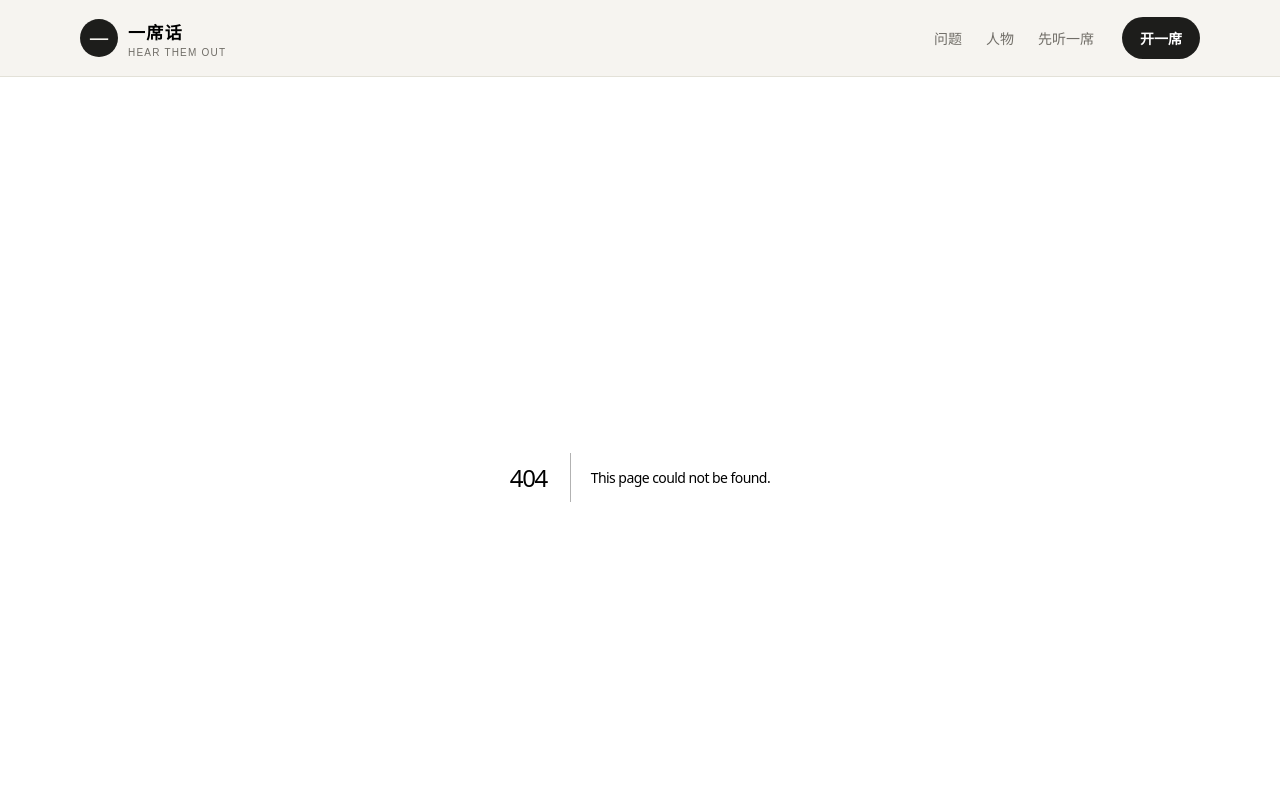
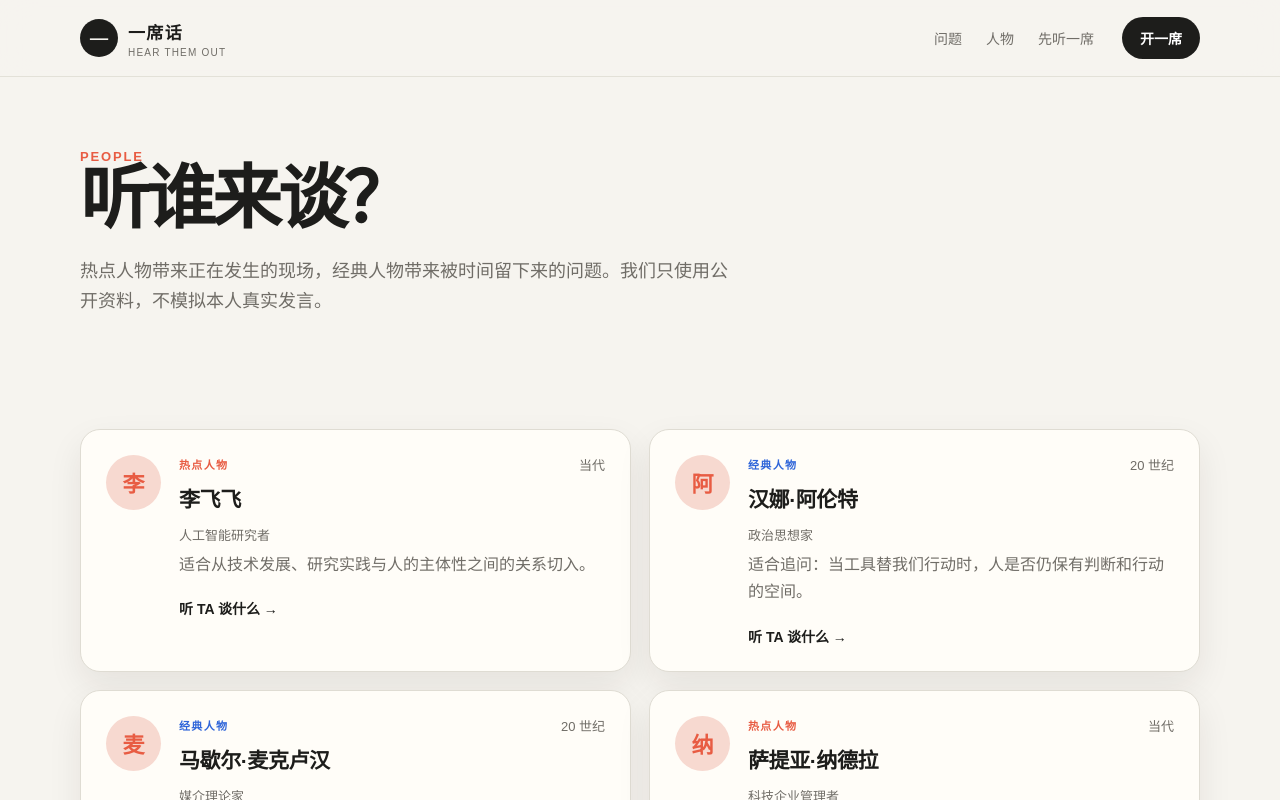
Before and after one commit to ZhmAAA/yixi-studio, a Next.js app: page /people in a window 1280 px wide. Before the commit this address had no page. Shown: the top 800 px of the page. Built offline with nearby package versions, Linux system fonts and the light colour scheme.

Commit message:
feat: add people index page

```diff
--- /dev/null
+++ b/app/people/page.tsx
@@ -0,0 +1,17 @@
+import { PersonCard } from "@/components/person-card";
+import { people } from "@/lib/content";
+
+export default function PeoplePage() {
+  return (
+    <div className="container">
+      <section className="page-intro">
+        <span className="kicker">People</span>
+        <h1>听谁来谈？</h1>
+        <p>热点人物带来正在发生的现场，经典人物带来被时间留下来的问题。我们只使用公开资料，不模拟本人真实发言。</p>
+      </section>
+      <section className="section">
+        <div className="grid">{people.map((person) => <PersonCard person={person} key={person.id} />)}</div>
+      </section>
+    </div>
+  );
+}
```
